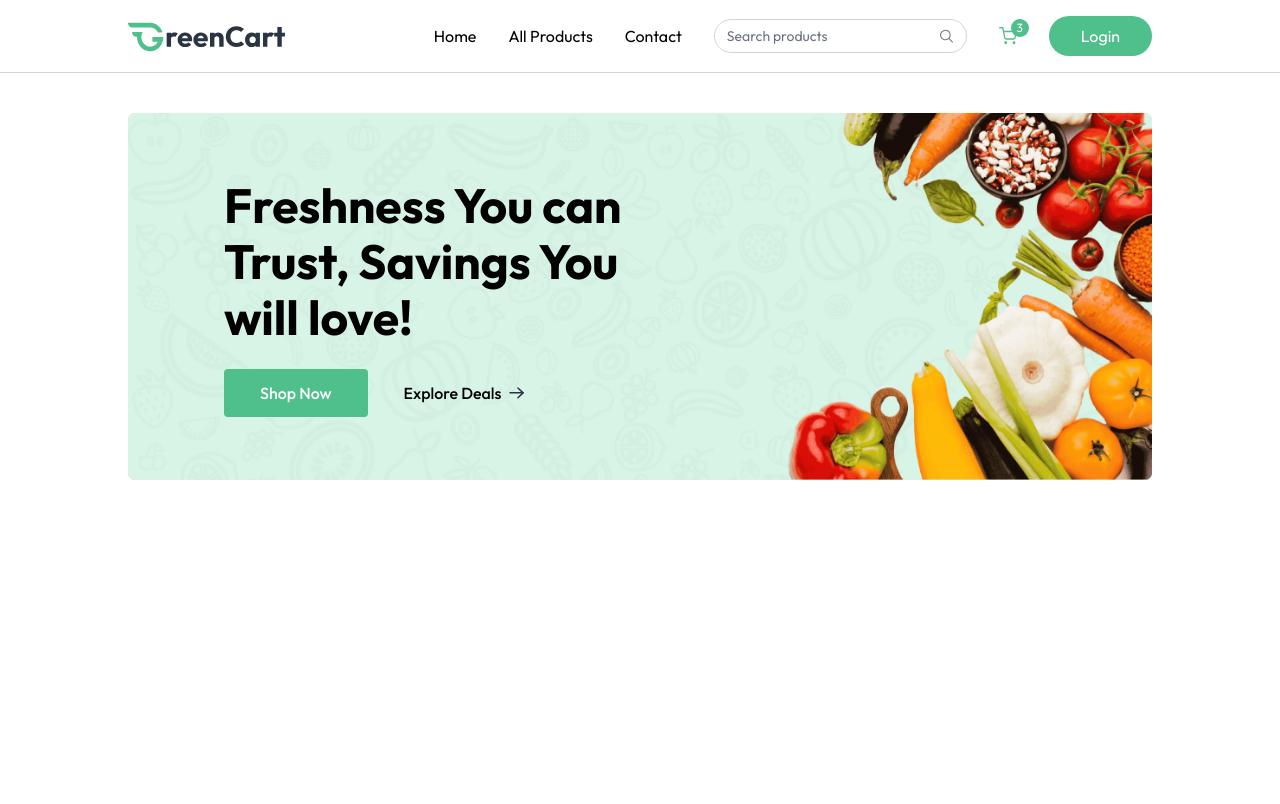
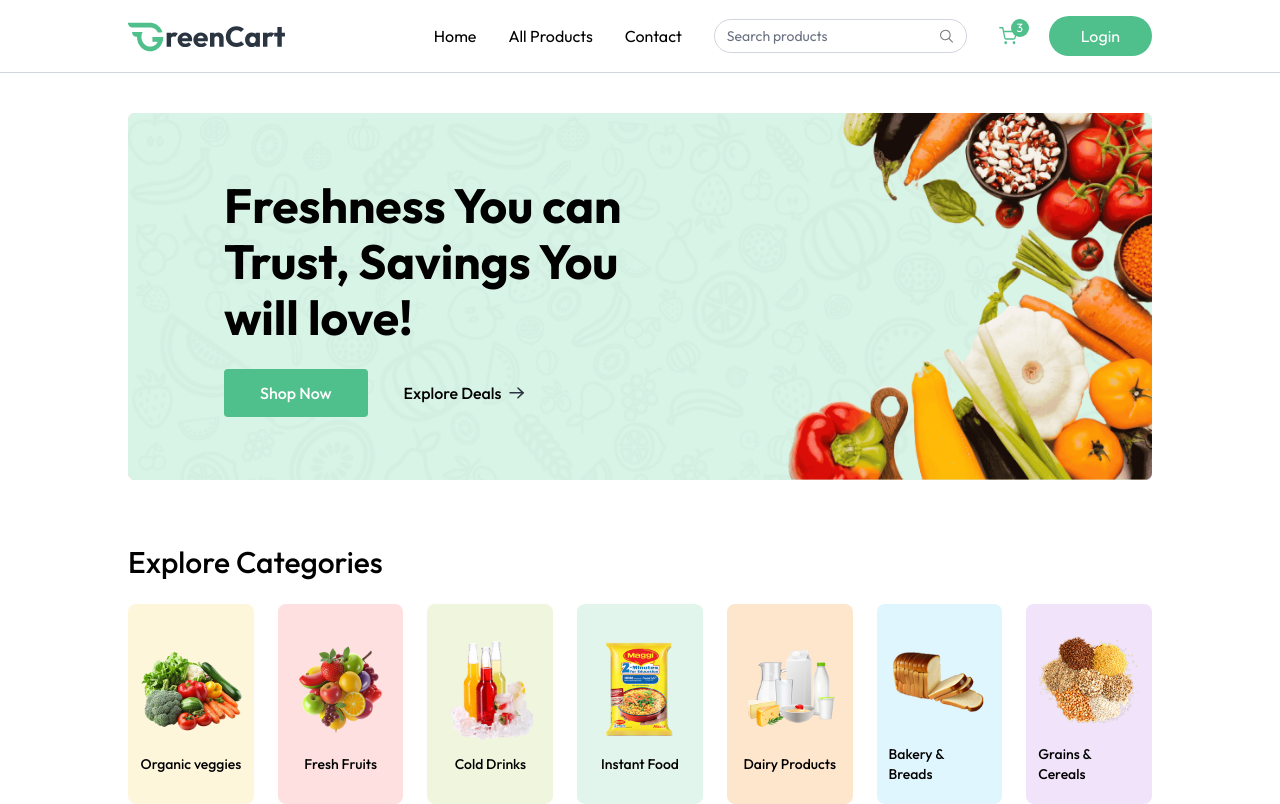
Before and after one commit to manishaV-dev/Grocery_Delivery, a React (Vite) app: page / in a window 1280 px wide. Built offline with nearby package versions, Linux system fonts and the light colour scheme.

Commit message:
category section complete

```diff
--- /dev/null
+++ b/src/components/Categories.jsx
@@ -0,0 +1,35 @@
+import React from "react";
+import { categories } from "../assets/assets";
+import { useAppContext } from "../context/AppContext";
+
+const Categories = () => {
+  const { navigate } = useAppContext();
+
+  return (
+    <div className="mt-16">
+      <p className="text-2xl md:text-3xl font-medium">Explore Categories</p>
+      <div className="grid grid-cols-2 sm:grid-cols-3 md:grid-cols-5 lg:grid-cols-6 xl:grid-cols-7 mt-6 gap-6">
+        {categories.map((category, index) => (
+          <div
+            key={index}
+            className="group cursor-pointer py-5 px-3 gap-2 rounded-lg flex flex-col justify-center items-center"
+            style={{ backgroundColor: category.bgColor }}
+            onClick={() => {
+              navigate(`/products/${category.path.toLowerCase()}`);
+              scrollTo(0, 0);
+            }}
+          >
+            <img
+              src={category.image}
+              alt={category.text}
+              className="group-hover:scale-105 transition max-w-28"
+            />
+            <p className="text-sm font-medium">{category.text}</p>
+          </div>
+        ))}
+      </div>
+    </div>
+  );
+};
+
+export default Categories;
--- a/src/pages/Home.jsx
+++ b/src/pages/Home.jsx
@@ -1,10 +1,12 @@
 import React from 'react'
 import Hero from '../components/Hero'
+import Categories from '../components/Categories'
 
 const Home = () => {
   return (
     <div className='mt-10'>
         <Hero />
+        <Categories />
     </div>
   )
 }
```
